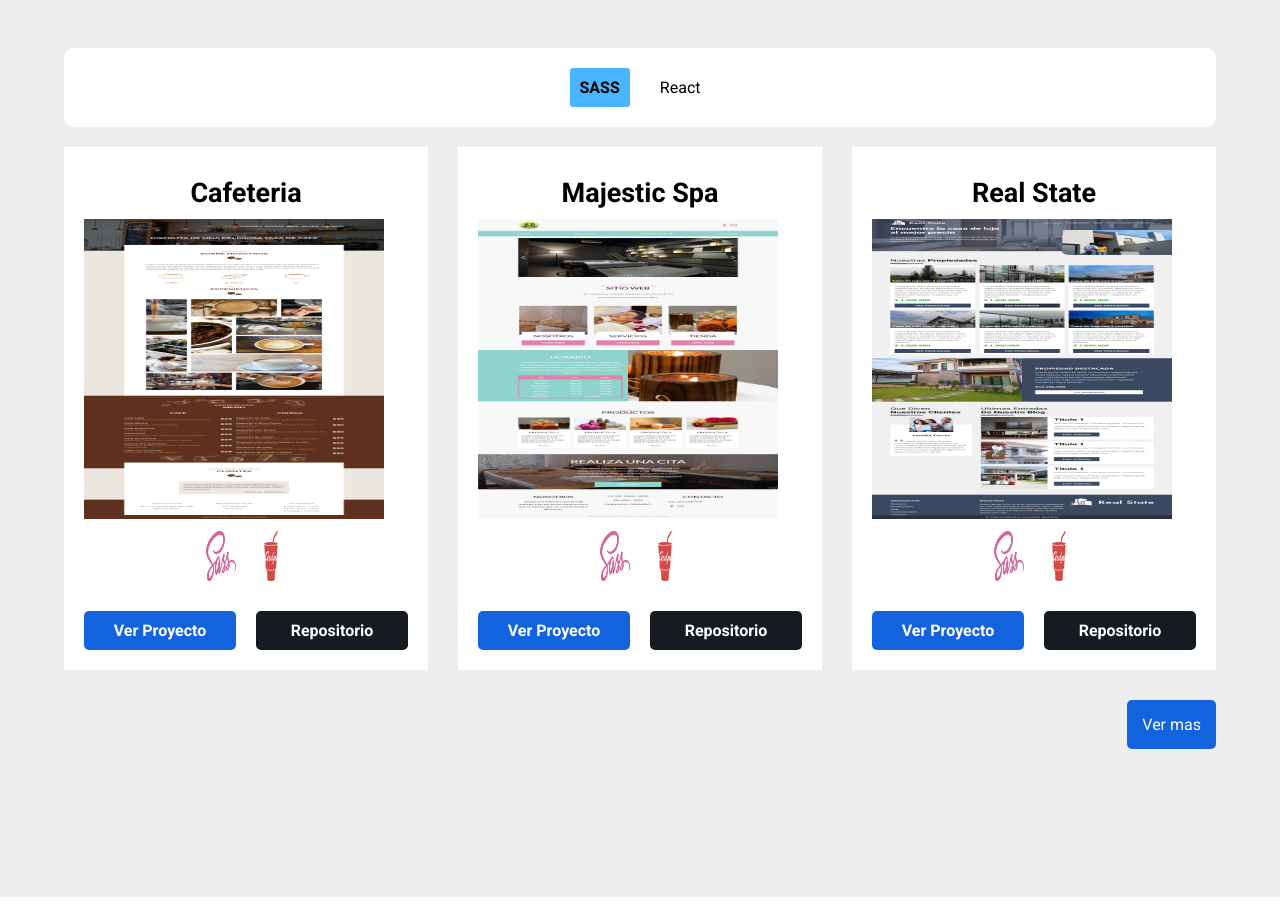
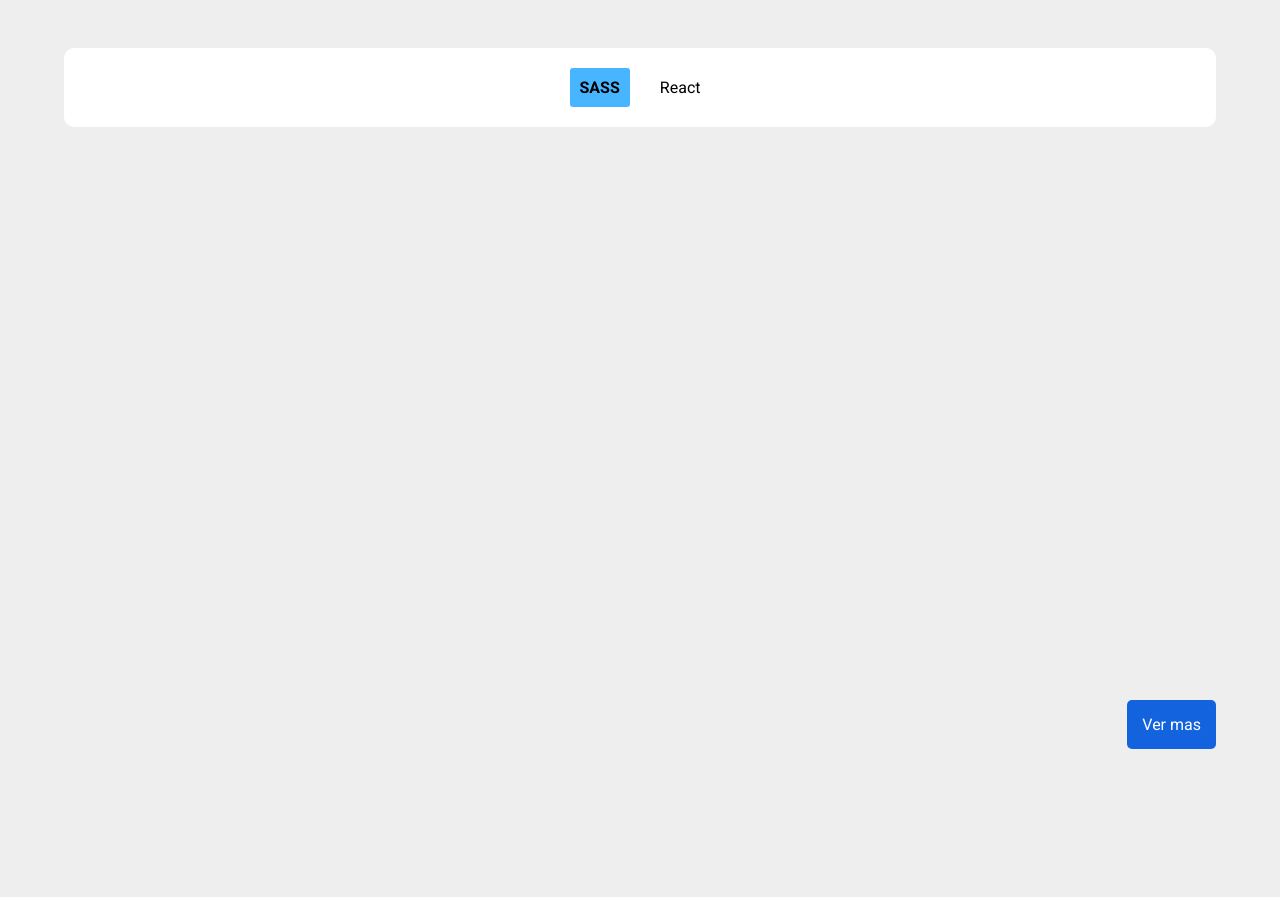
Before and after one commit to vspeed21/portafolio, a Next.js app: page / in a window 1280 px wide. Shown: the part 1665-2583 px from the top of the page. Built offline with nearby package versions, Linux system fonts and the light colour scheme.

Commit message:
aos a card de proyecto

```diff
--- a/src/components/ListadoSass.js
+++ b/src/components/ListadoSass.js
@@ -13,7 +13,7 @@ const ListadoSass = ({proyecto}) => {
 
 
           return(
-          <div className={styles.card} key={sass.id}>
+          <div data-aos="flip-left" className={styles.card} key={sass.id}>
             <h3>{nombre}</h3>
             <a href={linkProyecto} target='_blank' rel="noopener noreferrer" className='mask'>
               <Image
```
